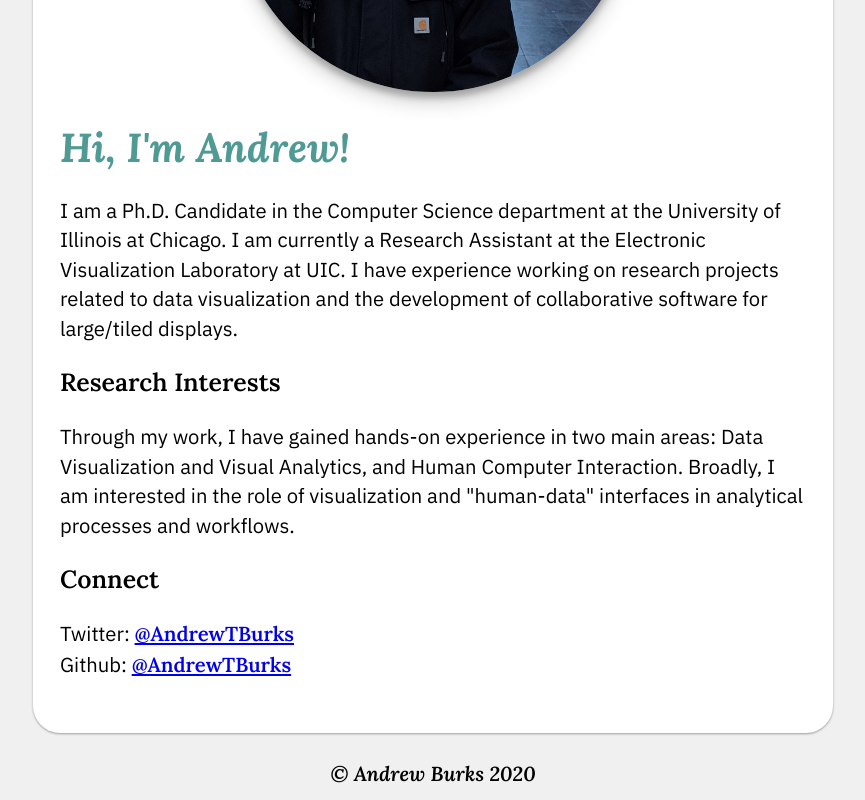
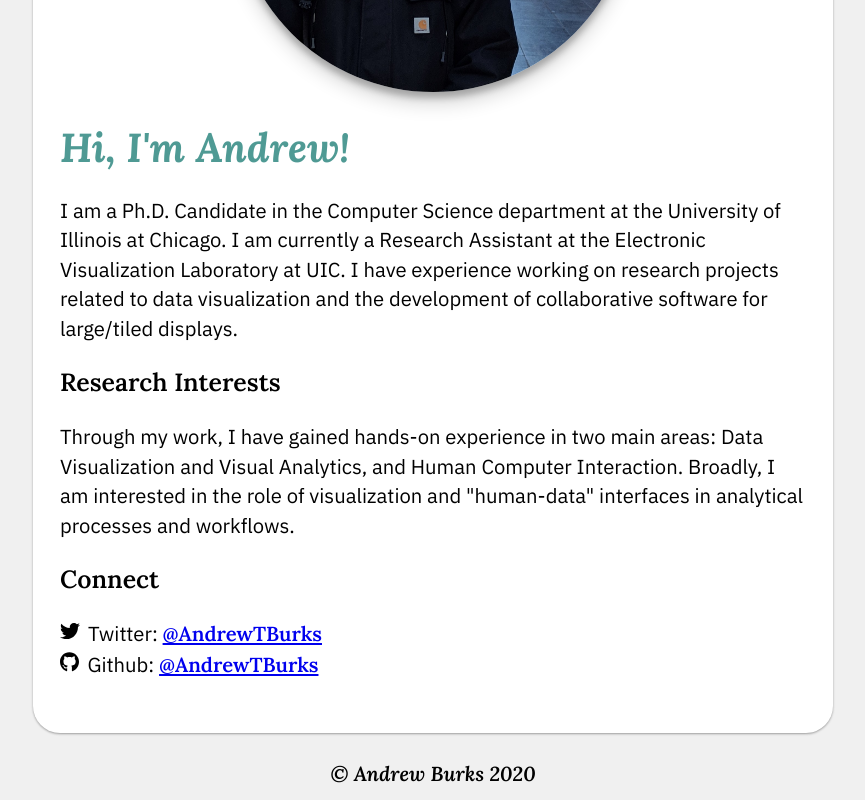
Before and after one commit to AndrewTBurks/vds-site, a plain HTML site: page index.html in a window 1280 px wide. Shown: the part 410-1210 px from the top of the page, without its empty margins (207-1072 px from the left). Drawn offline with nearby package versions, Linux system fonts and the light colour scheme.

Commit message:
forgot to add icons to home page

```diff
--- a/index.html
+++ b/index.html
@@ -40,11 +40,11 @@
       </p>
       <h3>Connect</h3>
       <p>
-        Twitter: <a style="font-family: var(--font-serif); font-weight: 600" href="https://twitter.com/AndrewTBurks">
+        <img src="./assets/twitter-brands.svg" style="height: 20px; margin-right: 8px" />Twitter: <a style="font-family: var(--font-serif); font-weight: 600" href="https://twitter.com/AndrewTBurks">
           @AndrewTBurks
         </a>
         <br>
-        Github: <a style="font-family: var(--font-serif); font-weight: 600" href="https://github.com/AndrewTBurks">
+        <img src="./assets/github-brands.svg" style="height: 20px; margin-right: 8px" />Github: <a style="font-family: var(--font-serif); font-weight: 600" href="https://github.com/AndrewTBurks">
           @AndrewTBurks
         </a>
       </p>
```
